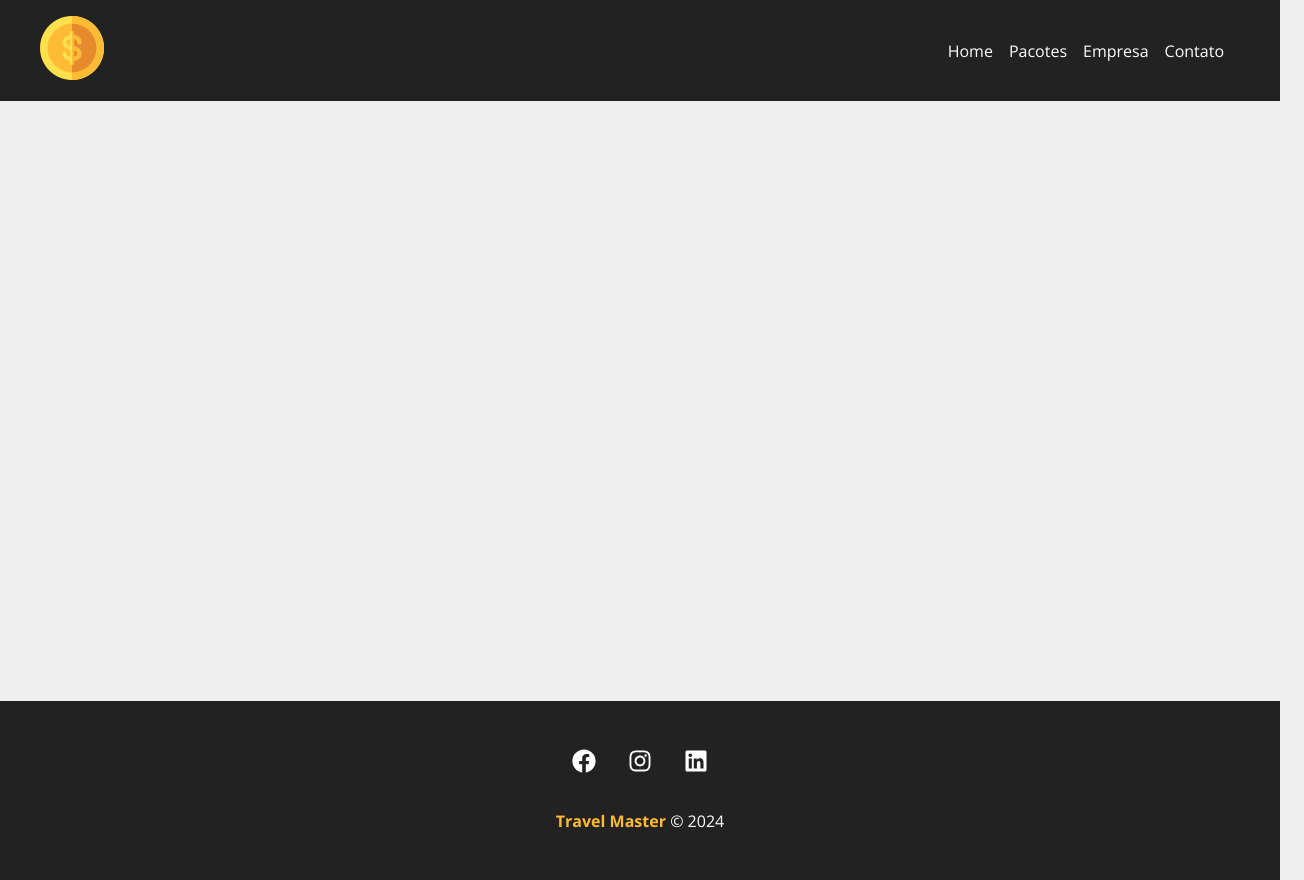
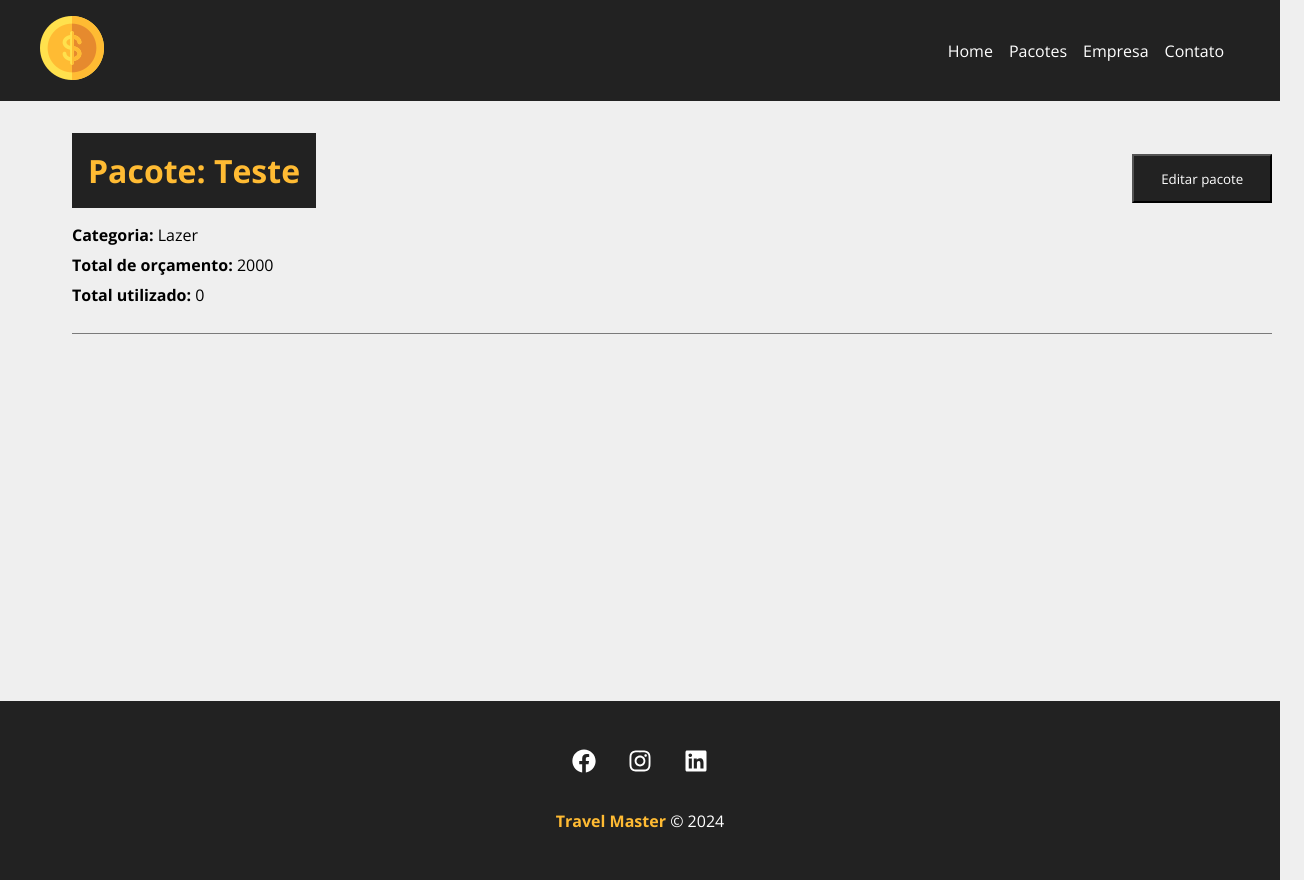
Before and after one commit to FellipeCastro/travel-master, a React (Vite) app: page /package/290f in a window 1280 px wide. Shown: the whole page, 1304 px wide, since content can reach past the window. Built offline with nearby package versions, Linux system fonts and the light colour scheme; data requests are answered from the project's data file.

Commit message:
Exibindo detalhes do projeto

```diff
--- a/src/App.jsx
+++ b/src/App.jsx
@@ -5,6 +5,7 @@
 import Contact from './components/pages/Contact'
 import NewPackage from './components/pages/NewPackage'
 import Container from './components/layout/Container'
+import Package from './components/pages/Package'
 import Navbar from './components/layout/Navbar'
 import Footer from './components/layout/Footer'
 
@@ -16,10 +17,11 @@
       <Container customClass="min_height">
         <Routes>
           <Route exact path="/" element={<Home />} />
-          <Route exact path="/packages" element={<Packages />} />
-          <Route exact path="/company" element={<Company />} />
-          <Route exact path="/contact" element={<Contact />} />
-          <Route exact path="/newpackage" element={<NewPackage />} />
+          <Route path="/packages" element={<Packages />} />
+          <Route path="/company" element={<Company />} />
+          <Route path="/contact" element={<Contact />} />
+          <Route path="/newpackage" element={<NewPackage />} />
+          <Route path="/package/:id" element={<Package />} />
         </Routes>
       </Container>
 
--- a/src/components/layout/Loading.module.css
+++ b/src/components/layout/Loading.module.css
@@ -4,6 +4,7 @@
     display: flex;
     align-items: center;
     justify-content: center;
+    margin-top: 1em;
 }
 
 .loader {
--- a/src/components/layout/package/PackageCard.jsx
+++ b/src/components/layout/package/PackageCard.jsx
@@ -16,7 +16,7 @@
             <p className={styles.category_text}><span className={styles[category.toLowerCase()]}></span> {category}</p>
 
             <div className={styles.project_card_actions}>
-                <Link to="/">
+                <Link to={`/package/${id}`}>
                     <BsPencil /> Editar
                 </Link>
 
--- /dev/null
+++ b/src/components/pages/Package.jsx
@@ -0,0 +1,65 @@
+import { useParams } from "react-router-dom"
+import { useState, useEffect } from "react"
+
+import Loading from "../layout/Loading"
+import Container from "../layout/Container"
+
+import styles from "./Package.module.css"
+
+function Packages() {
+    const { id } = useParams()
+    const [pack, setPack] = useState([])
+    const [showPackForm, setShowPackForm] = useState(false)
+
+    useEffect(() => {
+        setTimeout(() => {
+            fetch(`http://localhost:5000/packages/${id}`, {
+                method: "GET",
+                header: {
+                    "Content-Type": "application/json"
+                }
+            })
+            .then((resp) => resp.json())
+            .then((data) => {
+                setPack(data)
+            })
+            .catch((err) => console.error(err))
+        }, 500)
+    }, [id])
+
+    const togglePackForm = () => {
+        setShowPackForm(!showPackForm)
+    }
+
+    return (
+        <>
+            {pack.name ? (
+                <div className={styles.pack_details}>
+                    <Container customClass="column">
+                        <div className={styles.details_container}>
+                            <h1>Pacote: {pack.name}</h1>
+                            <button className={styles.btn} onClick={togglePackForm}>
+                                {!showPackForm ? "Editar pacote" : "Fechar"}
+                            </button>
+                            {!showPackForm ? (
+                                <div className={styles.pack_info}>
+                                    <p><span>Categoria: </span> {pack.category.name}</p>
+                                    <p><span>Total de orçamento: </span>{pack.budget}</p>
+                                    <p><span>Total utilizado: </span> {pack.cost}</p>
+                                </div>
+                            ) : (
+                                <div className={styles.pack_info}>
+                                    <p>Detalhes do pacote</p>
+                                </div>
+                            )}
+                        </div>
+                    </Container>
+                </div>
+            ) : (
+                <Loading />
+            )}
+        </>
+    )
+}
+
+export default Packages
--- /dev/null
+++ b/src/components/pages/Package.module.css
@@ -0,0 +1,47 @@
+.pack_details {
+    padding: 2em;
+}
+
+.pack_details h1,
+.pack_details h2,
+.pack_details p {
+    margin-bottom: .5em;
+}
+
+.pack_details h1 {
+    background-color: #222;
+    color: #ffbb33;
+    padding: .5em;
+}
+
+.pack_details span {
+    font-weight: bold;
+}
+
+.details_container,
+.service_form_container {
+    border-bottom: 1px solid #7a7a7a;
+    margin-bottom: 1.2em;
+    padding-bottom: 1.2em;
+    display: flex;
+    align-items: center;
+    justify-content: space-between;
+    flex-wrap: wrap;
+}
+
+.btn {
+    background-color: #222;
+    color: #fff;
+    padding: 1em 2em;
+    text-decoration: none;
+    cursor: pointer;
+    transition: .5s;
+}
+
+.btn:hover {
+    color: #ffbb33;
+}
+
+.pack_info {
+    width: 100%;
+}
```
